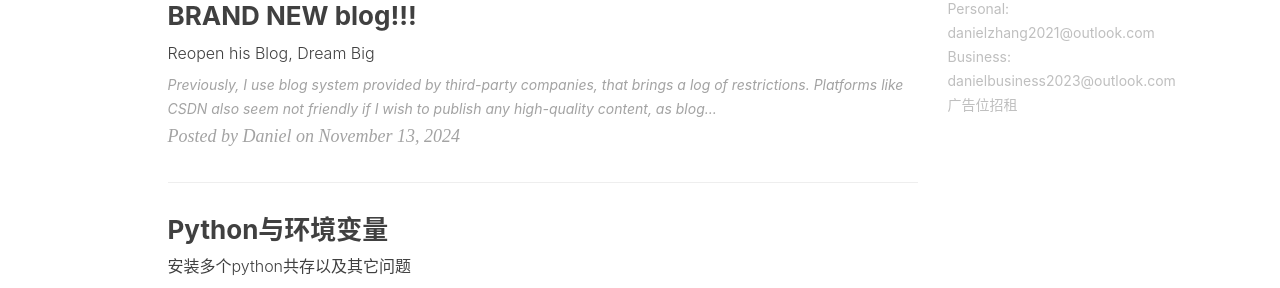
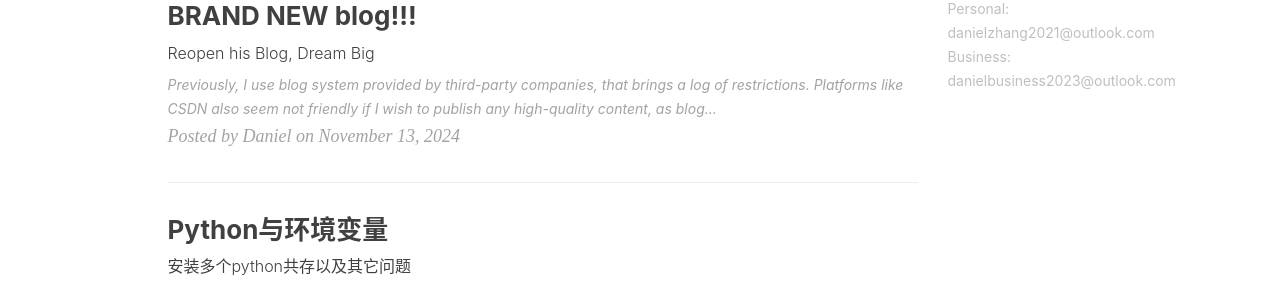
Before and after one commit to DanielDreamsBig/DanielDreamsBig, a Jekyll site: the page built from index.html, in a window 1280 px wide. Shown: the part 978-1266 px from the top of the page. Built offline with Jekyll 4.4.1, drawn with Linux system fonts in a browser that asks for light colours; nearby versions of some CDN libraries; the list of posts is cut into pages by our own code; comment, search, counter and statistics services are not loaded.

Commit message:
Update ads.html

```diff
--- a/_includes/ads.html
+++ b/_includes/ads.html
@@ -4,18 +4,3 @@ Personal: danielzhang2021@outlook.com
 <br>
 Business: danielbusiness2023@outlook.com
 <br>
-广告位招租
-<br>
-
-<script async src="https://pagead2.googlesyndication.com/pagead/js/adsbygoogle.js?client=ca-pub-1640468690267791"
-     crossorigin="anonymous"></script>
-<!-- sidebar -->
-<ins class="adsbygoogle"
-     style="display:block"
-     data-ad-client="ca-pub-1640468690267791"
-     data-ad-slot="5339872496"
-     data-ad-format="auto"
-     data-full-width-responsive="true"></ins>
-<script>
-     (adsbygoogle = window.adsbygoogle || []).push({});
-</script>
```
